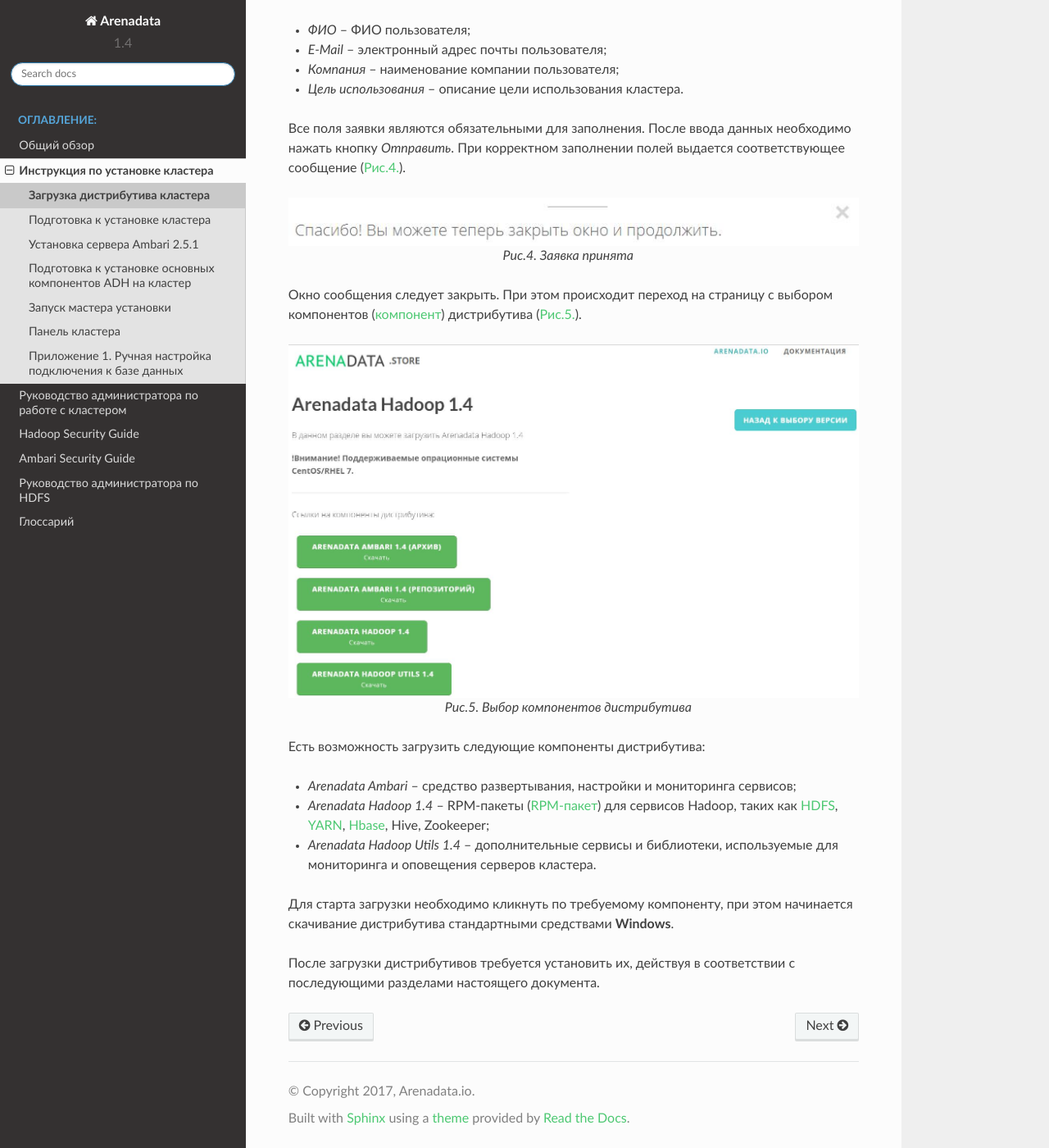
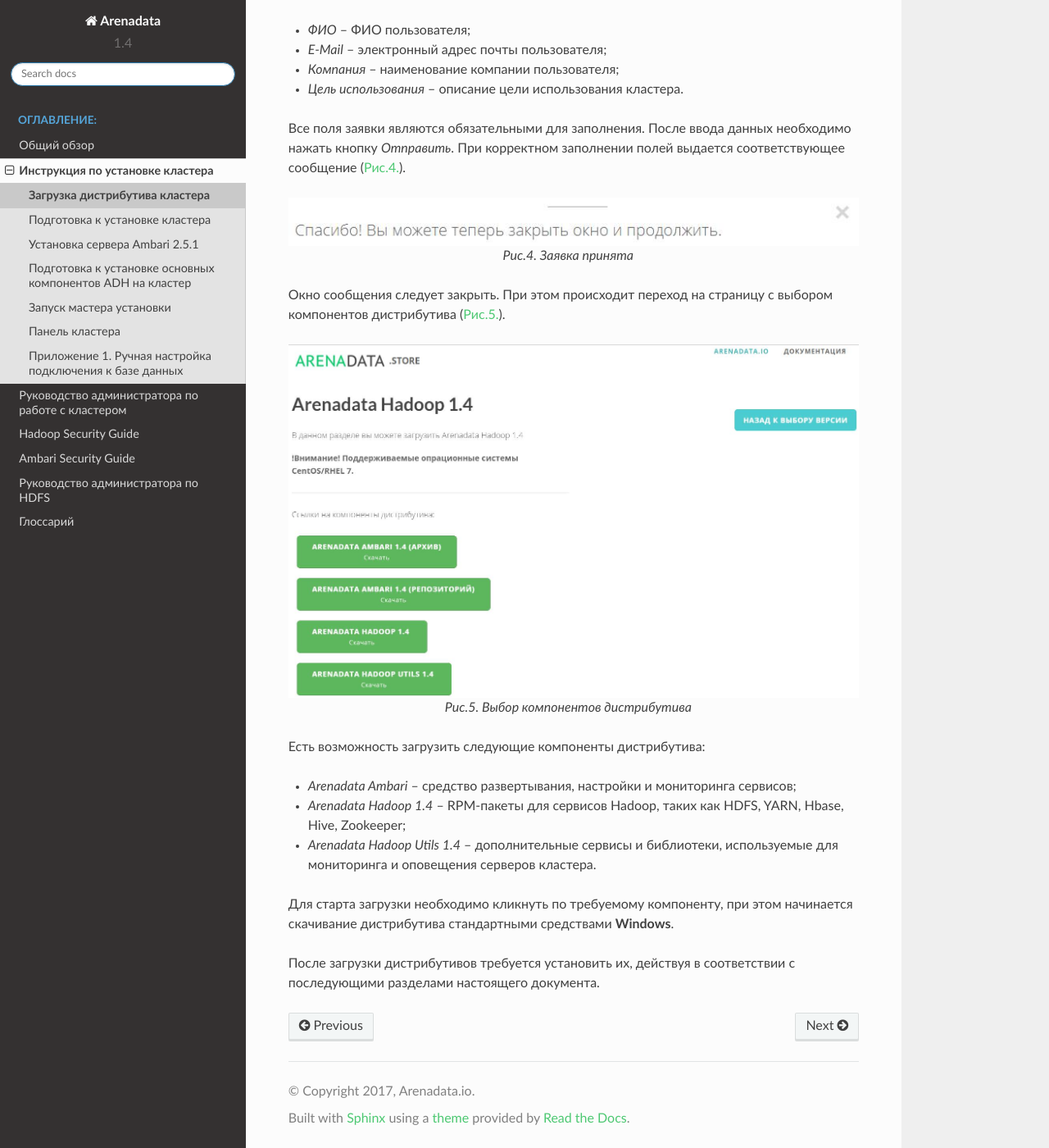
Before and after one commit to arenadata/docs_adps, a Sphinx documentation site: the page built from source/install/download.rst, in a window 1280 px wide and 1400 px high, scrolled down 1768 px. Shown: the whole window at 82% size. Built offline with Sphinx 7.4.7 and the Read the Docs theme 2.0.0, drawn with Linux system fonts in a browser that asks for light colours; some of the changed text lies outside the part shown.

Commit message:
Update download.rst

```diff
--- a/source/install/download.rst
+++ b/source/install/download.rst
@@ -51,7 +51,7 @@
    Рис.4. Заявка принята
 
 
-Окно сообщения следует закрыть. При этом происходит переход на страницу с выбором компонентов (:term:`компонент`) дистрибутива (:ref:`Рис.5.<install_pic5>`).
+Окно сообщения следует закрыть. При этом происходит переход на страницу с выбором компонентов дистрибутива (:ref:`Рис.5.<install_pic5>`).
 
 .. _install_pic5:
 
@@ -64,7 +64,7 @@
 Есть возможность загрузить следующие компоненты дистрибутива:
 
 + *Arenadata Ambari* – средство развертывания, настройки и мониторинга сервисов;
-+ *Arenadata Hadoop 1.4* – RPM-пакеты (:term:`RPM-пакет`) для сервисов Hadoop, таких как :term:`HDFS`, :term:`YARN`, :term:`Hbase`, Hive, Zookeeper;
++ *Arenadata Hadoop 1.4* – RPM-пакеты для сервисов Hadoop, таких как HDFS, YARN, Hbase, Hive, Zookeeper;
 + *Arenadata Hadoop Utils 1.4* – дополнительные сервисы и библиотеки, используемые для мониторинга и оповещения серверов кластера.
 
 
```
Also changed, not shown: other parts of source/install/download.rst (+1 -1 lines).
